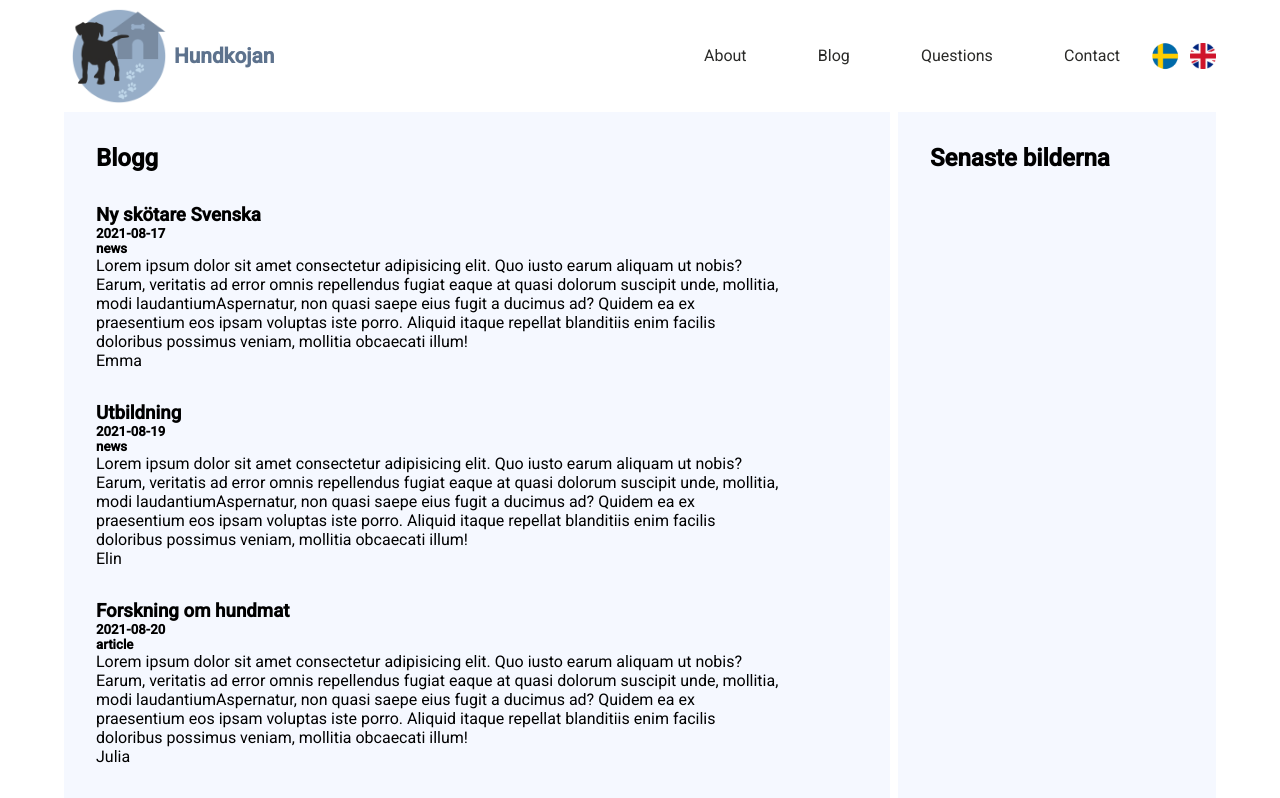
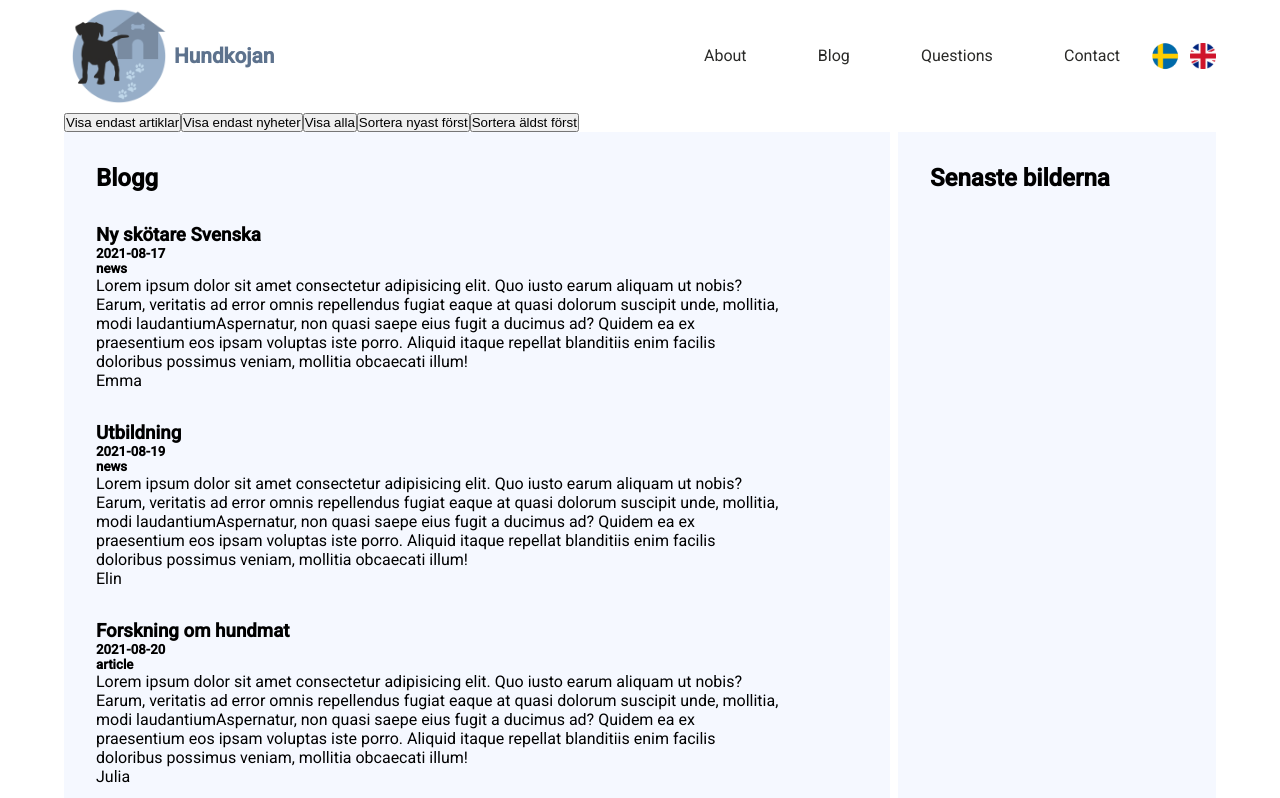
Before and after one commit to EmmaOlsson/hunddagis, a React (Create React App) app: page /blog in a window 1280 px wide. Shown: the top 798 px of the page. Built offline with nearby package versions, Linux system fonts and the light colour scheme.

Commit message:
function to only show articles

```diff
--- a/src/screens/BlogScreen.js
+++ b/src/screens/BlogScreen.js
@@ -1,37 +1,50 @@
 import React, { useState, useEffect } from 'react';
-import Styles from '../css/blog.module.css'
+import Styles from '../css/blog.module.css';
 
-import blogPosts from '../assets/data/blogPosts'
+import blogPosts from '../assets/data/blogPosts';
 
 const BlogScreen = () => {
-
-    const [blogData, setBlogData] = useState([])
+  const [posts, setPosts] = useState([]);
+  const [filteredPosts, setFilteredPosts] = useState([]);
 
   useEffect(() => {
+    setPosts(blogPosts);
+    setFilteredPosts(blogPosts);
+  }, []);
 
-          setBlogData(blogPosts)
+  const showArticles = (posts) => {
+    const articles = posts.filter(
+      (post) => post.category === ('article' || 'artikel')
+    );
+    console.log(articles);
+    setFilteredPosts(articles);
+  };
 
-    }, [])
-
-    console.log('blogdata', blogData)
-
-    return <section>
+  return (
+    <section>
       <main className={Styles.mainContainer}>
+        <button onClick={() => showArticles(posts)}>
+          Visa endast artiklar
+        </button>
+        <button>Visa endast nyheter</button>
+        <button>Visa alla</button>
+        <button>Sortera nyast först</button>
+        <button>Sortera äldst först</button>
         <div className={Styles.topAbout}>
           <article className={Styles.blogPosts}>
             <h2>Blogg</h2>
-                    {
-                        blogData.map((blog) => {
-                            return <section className={Styles.blogPostsContainer}>
-                                <h3>{blog.title}</h3>
-                                <h4>{blog.article}</h4>
-                                <h5>{blog.date}</h5>
-                                <h5>{blog.category}</h5>
-                                <p>{blog.text}</p>
-                                <p>{blog.author}</p>
+            {filteredPosts.map((post) => {
+              return (
+                <section className={Styles.blogPostsContainer}>
+                  <h3>{post.title}</h3>
+                  <h4>{post.article}</h4>
+                  <h5>{post.date}</h5>
+                  <h5>{post.category}</h5>
+                  <p>{post.text}</p>
+                  <p>{post.author}</p>
                 </section>
-                        })
-                    }
+              );
+            })}
           </article>
           <aside className={Styles.latestPictures}>
             <h2 className={Styles.pictureTitle}>Senaste bilderna</h2>
@@ -39,6 +52,7 @@ const BlogScreen = () => {
         </div>
       </main>
     </section>
-}
+  );
+};
 
 export default BlogScreen;
```
Lines whose indentation alone changed are shown as unchanged.
